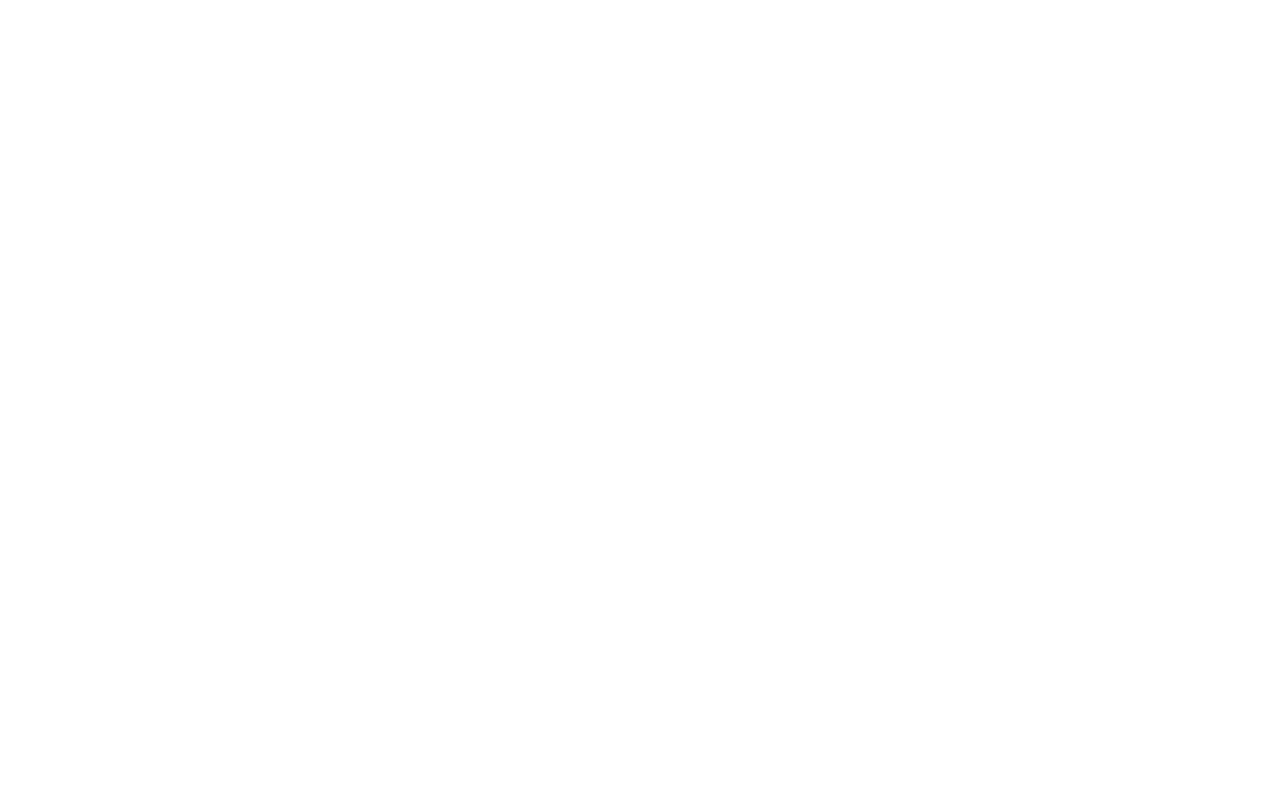
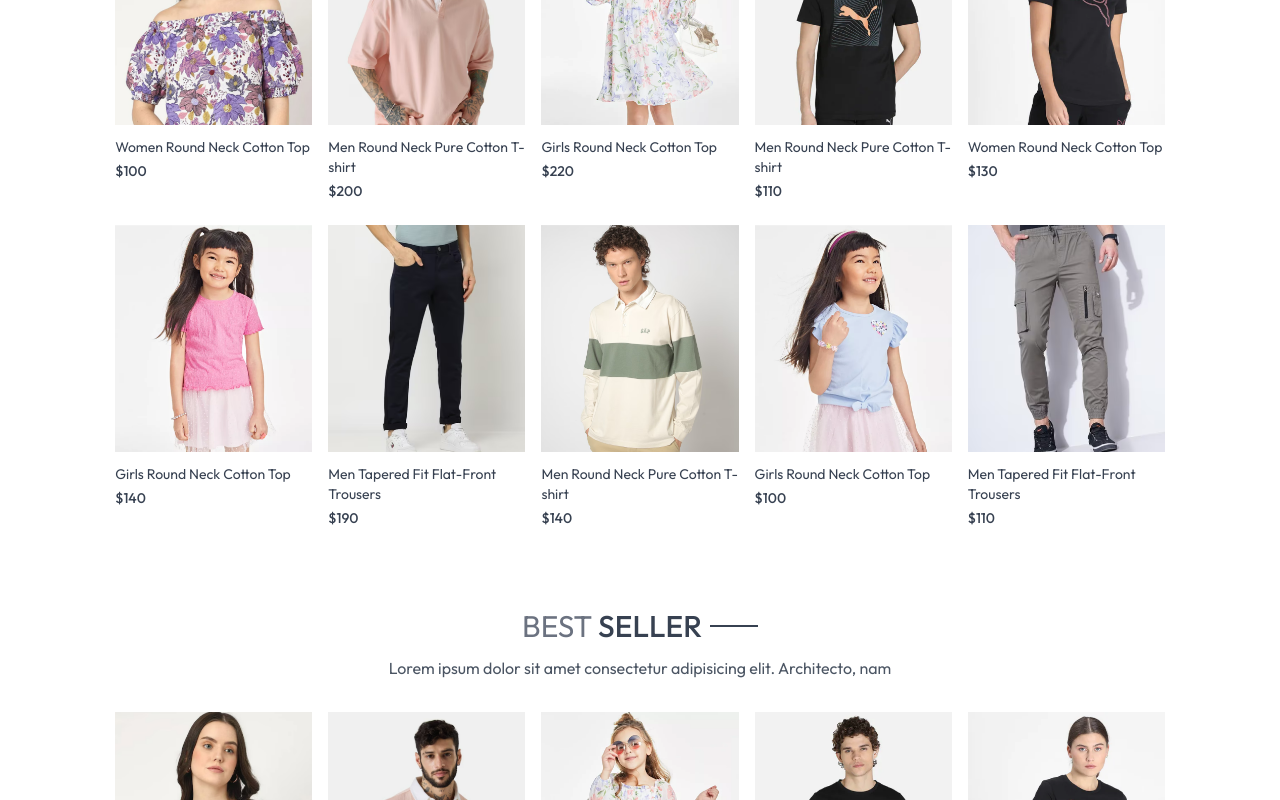
Before and after one commit to NomanKhan7776/fullstack_MERN_ecommerce_project_0ct_2024, a React (Vite) app in the folder Frontend/: page / in a window 1280 px wide. Shown: the part 780-1580 px from the top of the page. Before the commit the page ends 800 px from the top, so only its background shows below. Built offline with nearby package versions, Linux system fonts and the light colour scheme.

Commit message:
adding dummy products for building UI for Products/update&fixes some UI related issues

```diff
--- /dev/null
+++ b/Frontend/src/components/BestSeller.jsx
@@ -0,0 +1,22 @@
+import { useContext, useEffect, useState } from "react";
+import { ShopContext } from "../context/ShopContext";
+import ProductCollections from "./ProductCollections";
+
+const BestSeller = () => {
+  const [bestSeller, setBestSeller] = useState([]);
+  const { products } = useContext(ShopContext);
+  useEffect(() => {
+    const bestSellerProducts = products.filter((product) => product.bestseller);
+    setBestSeller(bestSellerProducts.slice(0, 5));
+  }, [products]);
+
+  return (
+    <ProductCollections
+      Collection={bestSeller}
+      text1={"BEST"}
+      text2={"SELLER"}
+    />
+  );
+};
+
+export default BestSeller;
--- a/Frontend/src/components/LatestCollection.jsx
+++ b/Frontend/src/components/LatestCollection.jsx
@@ -1,12 +1,21 @@
-import React, { useContext } from 'react'
-import { ShopContext } from '../context/ShopContext'
+import React, { useContext, useEffect, useState } from "react";
+
+import ProductCollections from "./ProductCollections";
+import { ShopContext } from "../context/ShopContext";
 
 function LatestCollection() {
-const {products} = useContext(ShopContext)
-
+  const [latestCollection, setLatestCollection] = useState([]);
+  const { products } = useContext(ShopContext);
+  useEffect(() => {
+    setLatestCollection(products.slice(0, 10));
+  }, [products]);
   return (
-    <div>LatestCollection</div>
-  )
+    <ProductCollections
+      Collection={latestCollection}
+      text1={"LATEST"}
+      text2={"COLLECTION"}
+    />
+  );
 }
 
-export default LatestCollection
+export default LatestCollection;
--- a/Frontend/src/components/Navebar.jsx
+++ b/Frontend/src/components/Navebar.jsx
@@ -1,15 +1,16 @@
-import { useState } from "react";
+import { useState, useEffect } from "react";
 import { assets } from "../assets/assets";
 import { Link, NavLink } from "react-router-dom";
 import { motion } from "framer-motion";
 
-const Navebar = () => {
+const Navbar = () => {
+  const [isSticky, setIsSticky] = useState(false);
   const [visible, setVisible] = useState(false);
 
-  // Framer Motion variants for the navbar animation
+  // Framer Motion variants for the navbar sticky animation
   const navbarVariants = {
-    hidden: { opacity: 0, y: -20 },
-    visible: { opacity: 1, y: 0, transition: { duration: 0.5 } },
+    initial: { opacity: 1, scale: 1 },
+    sticky: { opacity: 0.9, scale: 0.95, transition: { duration: 0.3 } },
   };
 
   // Framer Motion variants for the sidebar animation
@@ -38,26 +39,55 @@ const Navebar = () => {
     hidden: { opacity: 0, x: -50 },
     visible: { opacity: 1, x: 0 },
     hover: {
-      scale: 1.05,
+      scale: 1.04,
       backgroundColor: "#333",
       color: "#fff",
       transition: { duration: 0.3 },
     },
   };
 
+  useEffect(() => {
+    const handleScroll = () => {
+      if (window.scrollY > 64) {
+        setIsSticky(true);
+      } else {
+        setIsSticky(false);
+      }
+    };
+
+    window.addEventListener("scroll", handleScroll);
+
+    return () => {
+      window.removeEventListener("scroll", handleScroll);
+    };
+  }, []);
+
+  // Lock scroll when sidebar is visible
+  useEffect(() => {
+    if (visible) {
+      document.body.classList.add("scroll-lock");
+    } else {
+      document.body.classList.remove("scroll-lock");
+    }
+  }, [visible]);
+
   return (
     <motion.div
       variants={navbarVariants}
-      initial="hidden"
-      animate="visible"
-      className="flex justify-between items-center py-5 font-medium px-4 md:px-10"
+      animate={isSticky ? "sticky" : "initial"}
+      className={` z-50 flex justify-between items-center py-5 font-medium px-4 md:px-10 bg-white ${
+        isSticky ? "fixed top-0 left-0 right-0" : "relative"
+      }`}
     >
-      <img src={assets.logo} alt="logo" className="h-8 sm:h-10" />
+      <Link to={"/"}>
+        <img src={assets.logo} alt="logo" className="h-8 sm:h-10" />
+      </Link>
       <ul className="hidden sm:flex gap-5 text-sm text-gray-700">
         <NavLink to={"/"} className="flex flex-col items-center gap-1">
           <p>HOME</p>
           <hr className="w-2/4 border-none h-[1.5px] bg-gray-700 hidden" />
         </NavLink>
+
         <NavLink
           to={"/collection"}
           className="flex flex-col items-center gap-1"
@@ -65,6 +95,7 @@ const Navebar = () => {
           <p>COLLECTION</p>
           <hr className="w-2/4 border-none h-[1.5px] bg-gray-700 hidden" />
         </NavLink>
+
         <NavLink to={"/about"} className="flex flex-col items-center gap-1">
           <p>ABOUT</p>
           <hr className="w-2/4 border-none h-[1.5px] bg-gray-700 hidden" />
@@ -110,12 +141,12 @@ const Navebar = () => {
         variants={sidebarVariants}
         initial="closed"
         animate={visible ? "open" : "closed"}
-        className="fixed top-0 right-0 bottom-0 bg-white overflow-hidden z-50"
+        className="fixed top-0 right-0 bottom-0 bg-white z-50"
       >
         <div className="flex flex-col text-gray-600 h-full">
           <div
             onClick={() => setVisible(false)}
-            className="flex items-center gap-4 p-3 cursor-pointer"
+            className="flex items-center gap-3 p-3 px-5 cursor-pointer"
           >
             <img src={assets.dropdown_icon} className="h-4 rotate-180" alt="" />
             <p>Back</p>
@@ -127,9 +158,19 @@ const Navebar = () => {
             initial="hidden"
             animate="visible"
             whileHover="hover"
-            className="py-2 pl-6 border"
+            className={`py-2 pl-8 border`}
           >
-            <NavLink onClick={() => setVisible(false)} to={"/"}>
+            <NavLink
+              className={({ isActive }) =>
+                `${
+                  isActive
+                    ? "block rounded-tl-lg rounded-bl-lg  pl-8 w-full bg-[#333] text-white"
+                    : ""
+                }`
+              }
+              onClick={() => setVisible(false)}
+              to={"/"}
+            >
               HOME
             </NavLink>
           </motion.div>
@@ -138,9 +179,19 @@ const Navebar = () => {
             initial="hidden"
             animate="visible"
             whileHover="hover"
-            className="py-2 pl-6 border"
+            className="py-2 pl-8 border"
           >
-            <NavLink onClick={() => setVisible(false)} to={"/collection"}>
+            <NavLink
+              className={({ isActive }) =>
+                `${
+                  isActive
+                    ? "block rounded-tl-lg rounded-bl-lg  pl-8 w-full bg-[#333] text-white"
+                    : ""
+                }`
+              }
+              onClick={() => setVisible(false)}
+              to={"/collection"}
+            >
               COLLECTION
             </NavLink>
           </motion.div>
@@ -149,9 +200,19 @@ const Navebar = () => {
             initial="hidden"
             animate="visible"
             whileHover="hover"
-            className="py-2 pl-6 border"
+            className="py-2 pl-8 border"
           >
-            <NavLink onClick={() => setVisible(false)} to={"/about"}>
+            <NavLink
+              className={({ isActive }) =>
+                `${
+                  isActive
+                    ? "block rounded-tl-lg rounded-bl-lg pl-8 w-full bg-[#333] text-white"
+                    : ""
+                }`
+              }
+              onClick={() => setVisible(false)}
+              to={"/about"}
+            >
               ABOUT
             </NavLink>
           </motion.div>
@@ -160,9 +221,19 @@ const Navebar = () => {
             initial="hidden"
             animate="visible"
             whileHover="hover"
-            className="py-2 pl-6 border"
+            className="py-2 pl-8 border"
           >
-            <NavLink onClick={() => setVisible(false)} to={"/contact"}>
+            <NavLink
+              className={({ isActive }) =>
+                `${
+                  isActive
+                    ? "block rounded-tl-lg rounded-bl-lg  pl-8 w-full bg-[#333] text-white"
+                    : ""
+                }`
+              }
+              onClick={() => setVisible(false)}
+              to={"/contact"}
+            >
               CONTACT
             </NavLink>
           </motion.div>
@@ -172,4 +243,4 @@ const Navebar = () => {
   );
 };
 
-export default Navebar;
+export default Navbar;
--- /dev/null
+++ b/Frontend/src/components/ProductCollections.jsx
@@ -0,0 +1,54 @@
+import React from "react";
+import { motion } from "framer-motion";
+import Title from "./Title";
+import ProductItem from "./ProductItem";
+
+const ProductCollections = ({ Collection = [], text1 = "", text2 = "" }) => {
+  // Framer Motion Variants for animation
+  const containerVariants = {
+    hidden: { opacity: 0, y: 50 },
+    visible: {
+      opacity: 1,
+      y: 0,
+      transition: {
+        staggerChildren: 0.2,
+        duration: 0.5,
+        ease: "easeOut",
+      },
+    },
+  };
+
+  const itemVariants = {
+    hidden: { opacity: 0, y: 50 },
+    visible: { opacity: 1, y: 0, transition: { duration: 0.5 } },
+  };
+
+  return (
+    <div className="mt-10 mb-12">
+      <div className="text-center py-8 text-3xl">
+        <Title text1={`${text1}`} text2={`${text2}`} />
+        <p className="w-3/4 m-auto text-xs sm:text-sm md:text-base text-gray-600">
+          Lorem ipsum dolor sit amet consectetur adipisicing elit. Architecto,
+          nam
+        </p>
+      </div>
+
+      {/* Grid container with Framer Motion animation */}
+      <motion.div
+        variants={containerVariants}
+        initial="hidden"
+        whileInView="visible"
+        viewport={{ amount: 0.1 }}
+        className="grid grid-cols-2 sm:grid-cols-3 md:grid-cols-4 lg:grid-cols-5 gap-4 gap-y-6"
+      >
+        {Collection.map((product) => (
+          <motion.div key={product._id} variants={itemVariants}>
+            <ProductItem products={product} />
+          </motion.div>
+        ))}
+      </motion.div>
+    </div>
+  );
+};
+
+export default ProductCollections;
--- /dev/null
+++ b/Frontend/src/components/ProductItem.jsx
@@ -0,0 +1,29 @@
+import React, { useContext } from "react";
+import { ShopContext } from "../context/ShopContext";
+import { Link } from "react-router-dom";
+
+const ProductItem = ({ products }) => {
+  const { currency } = useContext(ShopContext);
+
+  return (
+    <Link
+      className="text-gray-700 cursor-pointer"
+      to={`/product/${products._id}`}
+    >
+      <div className="overflow-hidden">
+        <img
+          className="hover:scale-110 transition ease-in-out"
+          src={products.image[0]}
+          alt=""
+        />
+      </div>
+      <p className="pt-3 pb-1 text-sm">{products.name}</p>
+      <p className="text-sm font-medium">
+        {currency}
+        {products.price}
+      </p>
+    </Link>
+  );
+};
+
+export default ProductItem;
--- /dev/null
+++ b/Frontend/src/components/Title.jsx
@@ -0,0 +1,14 @@
+import React from "react";
+
+const Title = ({ text1, text2 }) => {
+  return (
+    <div className="inline-flex gap-2 items-center mb-3">
+      <p className="text-gray-500 ">
+        {text1} <span className="text-gray-700 font-medium">{text2}</span>
+      </p>
+      <p className="w-8 sm:w-12 h-[1px] sm:h-[2px] bg-gray-700"></p>
+    </div>
+  );
+};
+
+export default Title;
--- a/Frontend/src/context/ShopContext.jsx
+++ b/Frontend/src/context/ShopContext.jsx
@@ -1,4 +1,4 @@
-import { createContext } from "react";
+import { createContext} from "react";
 import { products } from "../assets/assets";
 export const ShopContext = createContext();
 
--- a/Frontend/src/index.css
+++ b/Frontend/src/index.css
@@ -4,7 +4,7 @@
 @tailwind components;
 @tailwind utilities;
 
-*{
+* {
   font-family: Outfit;
 }
 
@@ -16,3 +16,8 @@ a.active hr {
   font-weight: 400;
   font-style: normal;
 }
+
+/* Add this to your CSS file */
+.scroll-lock {
+  overflow: hidden;
+}
--- a/Frontend/src/pages/Home.jsx
+++ b/Frontend/src/pages/Home.jsx
@@ -1,12 +1,15 @@
-import React from "react";
+import React, { useContext, useEffect, useState } from "react";
 import Hero from "../components/Hero";
 import LatestCollection from "../components/LatestCollection";
+import BestSeller from "../components/BestSeller";
+import { ShopContext } from "../context/ShopContext";
 
 const Home = () => {
   return (
     <div>
       <Hero />
       <LatestCollection />
+      <BestSeller />
     </div>
   );
 };
```
Also changed, not shown: Frontend/eslint.config.js (+20 -17 lines).
